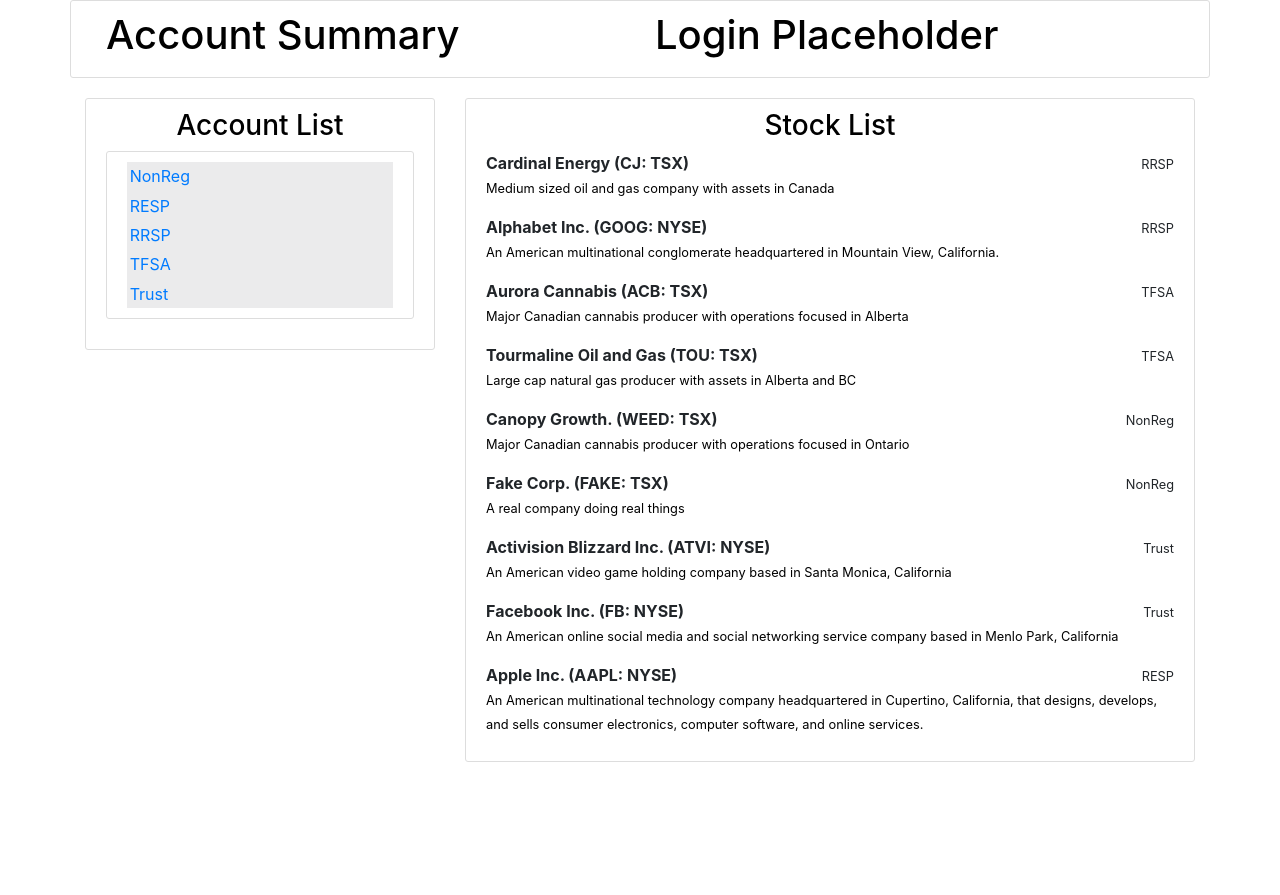
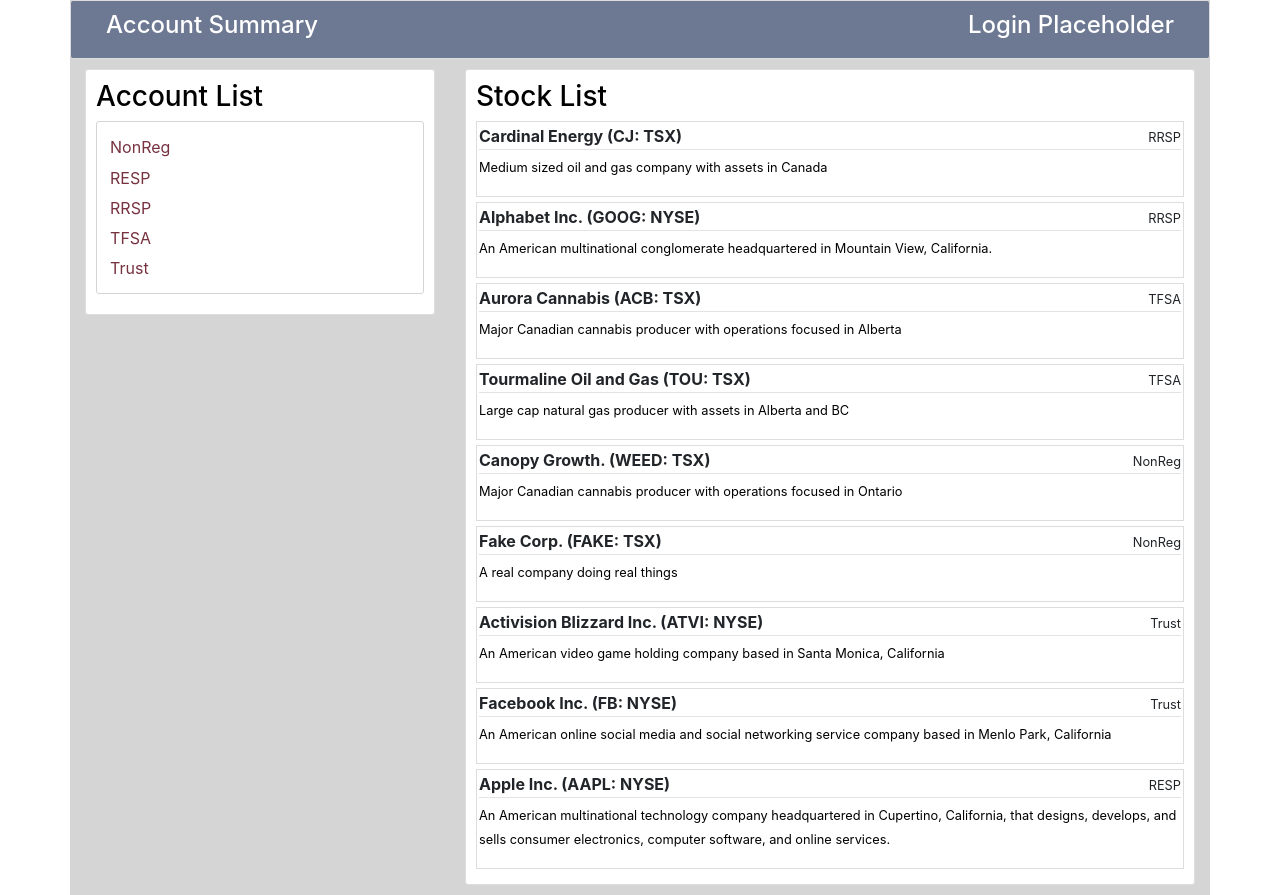
Before and after one commit to elronF/WebAppProject, a Flask app: page /accounts/ in a window 1280 px wide. Before the commit the page ends 762 px from the top, so only its background shows below. Run offline with Flask 2, Linux system fonts and the light colour scheme; data comes from the database, SQL or seed files in the repository; some libraries are stand-ins or nearby versions.

Commit message:
Additional styling for accounts and stocks

```diff
--- a/acctTracker/static/styles.css
+++ b/acctTracker/static/styles.css
@@ -1,28 +1,16 @@
 h1, h2, h3, h4 {color: #000000;}
 p {color:#000000;}
 
-.content-area {
-  background: #ffffff;
-  padding: 10px 20px;
-  border: 1px solid #dddddd;
-  border-radius: 3px;
-  margin-bottom: 20px;
+.account-group {
+	background: #ffffff;
+	padding: 10px 10px;
+	border: 1px solid #d5d5d5;
+	border-radius: 3px;
+	margin-bottom: 10px;
 }
 
-.account-group {
-  background: #ffffff;
-  padding: 10px 20px;
-  border: 1px solid #dddddd;
-  border-radius: 3px;
-  margin-bottom: 20px;
-}
-
-.banner-accounts {
-  background: #ffffff;
-  padding: 10px 20px;
-  border: 1px solid #dddddd;
-  border-radius: 3px;
-  margin-bottom: 20px;
+.account-group a {
+	color:#76323F;
 }
 
 .account-group li {
@@ -30,8 +18,58 @@ p {color:#000000;}
     vertical-align:middle;
     height:auto;
     padding:1%;
-    background:#ebebec;
+    background:#FFFFFF;
 }
-.account-group li:hover{
-    background-color:#acce39;
+
+.account-group li:hover {
+    background-color:#e9C893;
 }
+
+.article-content {
+	white-space: pre-line;
+}
+
+.article-metadata {
+	padding-bottom: 1px;
+	margin-bottom: 4px;
+	border-bottom: 1px solid #e3e3e3
+}
+
+.banner-accounts {
+	background: #6d7993;
+	padding: 10px 20px;
+	border: 1px solid #dddddd;
+	border-radius: 3px;
+	margin-bottom: 10px;
+}
+
+.banner-accounts h1 {
+	color:#FFFFFF;
+	font-size:1.5em;
+}
+
+.container {
+	background-color:#d5d5d5;
+}
+
+.content-area {
+ 	background: #ffffff;
+ 	padding: 10px 10px;
+ 	border: 1px solid #dddddd;
+ 	border-radius: 3px;
+ 	margin-bottom: 10px;
+}
+
+.content-area h3 {
+	text-align:left;
+}
+
+.header-right {
+	float:right;
+}
+
+.stock-body {
+	border: 1px solid #dddddd;
+	padding: 2px 2px;
+	margin-bottom: 5px;
+}
```
